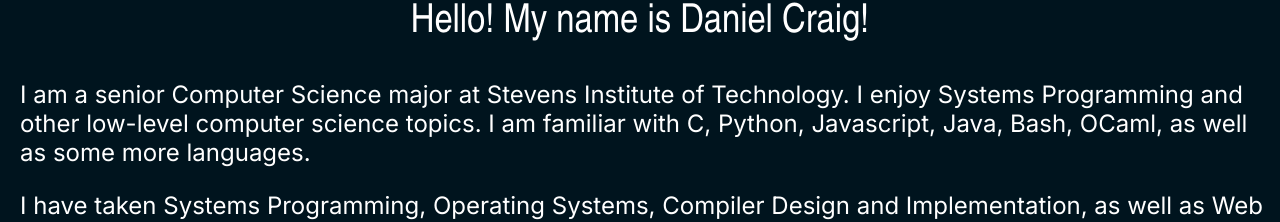
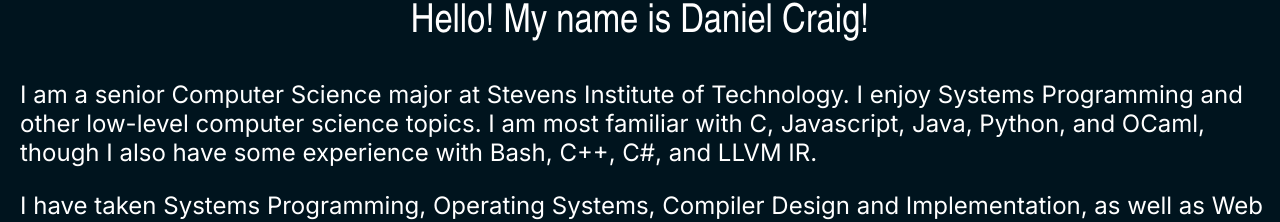
Before and after one commit to DanielCr2020/My-Website, a Next.js app: page / in a window 1280 px wide. Shown: the part 129-351 px from the top of the page. Built offline with nearby package versions, Linux system fonts and the light colour scheme.

Commit message:
Changed programming languages listed

```diff
--- a/src/app/page.tsx
+++ b/src/app/page.tsx
@@ -14,7 +14,7 @@
       <h2 className="title">Hello! My name is Daniel Craig!</h2>
         <p className="description-text">
           I am a senior Computer Science major at Stevens Institute of Technology. I enjoy Systems Programming and other low-level computer science topics.
-          I am familiar with C, Python, Javascript, Java, Bash, OCaml, as well as some more languages.
+          I am most familiar with C, Javascript, Java, Python, and OCaml, though I also have some experience with Bash, C++, C#, and LLVM IR.
         </p>
         <p className="description-text">
           I have taken Systems Programming, Operating Systems, Compiler Design and Implementation, as well as
```
